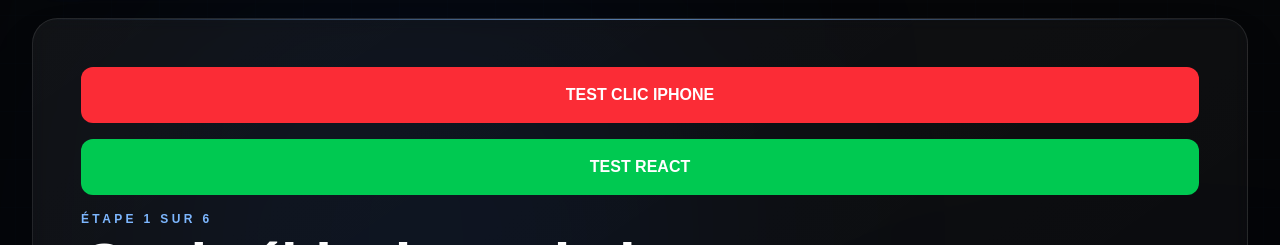
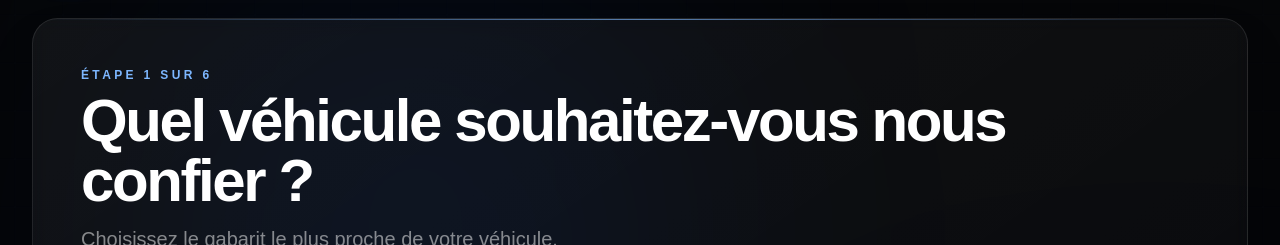
Before and after one commit to AUTO9NIMES/auto9-premium, a Next.js app: page /devis in a window 1280 px wide. Shown: the part 169-414 px from the top of the page. Built offline with nearby package versions, Linux system fonts and the light colour scheme.

Commit message:
Réparation QuoteConfigurator

```diff
--- a/app/components/QuoteConfigurator.tsx
+++ b/app/components/QuoteConfigurator.tsx
@@ -746,25 +746,9 @@ export function QuoteConfigurator() {
         </div>
 
         <main
-  ref={stepContentRef}
-  className="relative overflow-hidden rounded-[1.6rem] border border-white/10 bg-[linear-gradient(145deg,rgba(255,255,255,.055),rgba(255,255,255,.018))] p-4 shadow-2xl backdrop-blur-sm sm:p-6 lg:p-10 xl:p-12"
->
-  <a
-    href="/"
-    className="relative z-[9999] mb-4 block rounded-xl bg-red-500 p-4 text-center font-black text-white"
-  >
-    TEST CLIC IPHONE
-  </a>
-
-  <button
-  type="button"
-  onClick={() => alert("REACT OK")}
-  className="relative z-[9999] mb-4 block w-full rounded-xl bg-green-500 p-4 text-center font-black text-white"
->
-  TEST REACT
-</button>
-
-
+          ref={stepContentRef}
+          className="relative overflow-hidden rounded-[1.6rem] border border-white/10 bg-[linear-gradient(145deg,rgba(255,255,255,.055),rgba(255,255,255,.018))] p-4 shadow-2xl backdrop-blur-sm sm:p-6 lg:p-10 xl:p-12"
+        >
           <div className="pointer-events-none absolute inset-x-0 top-0 h-px bg-[linear-gradient(90deg,transparent,rgba(125,183,255,.65),transparent)]" />
 
           <div key={step} className="auto9-step-enter relative">
```
Also changed, not shown: app/api/probooking/route.ts (renamed from app/api/pro-booking/route.ts).
